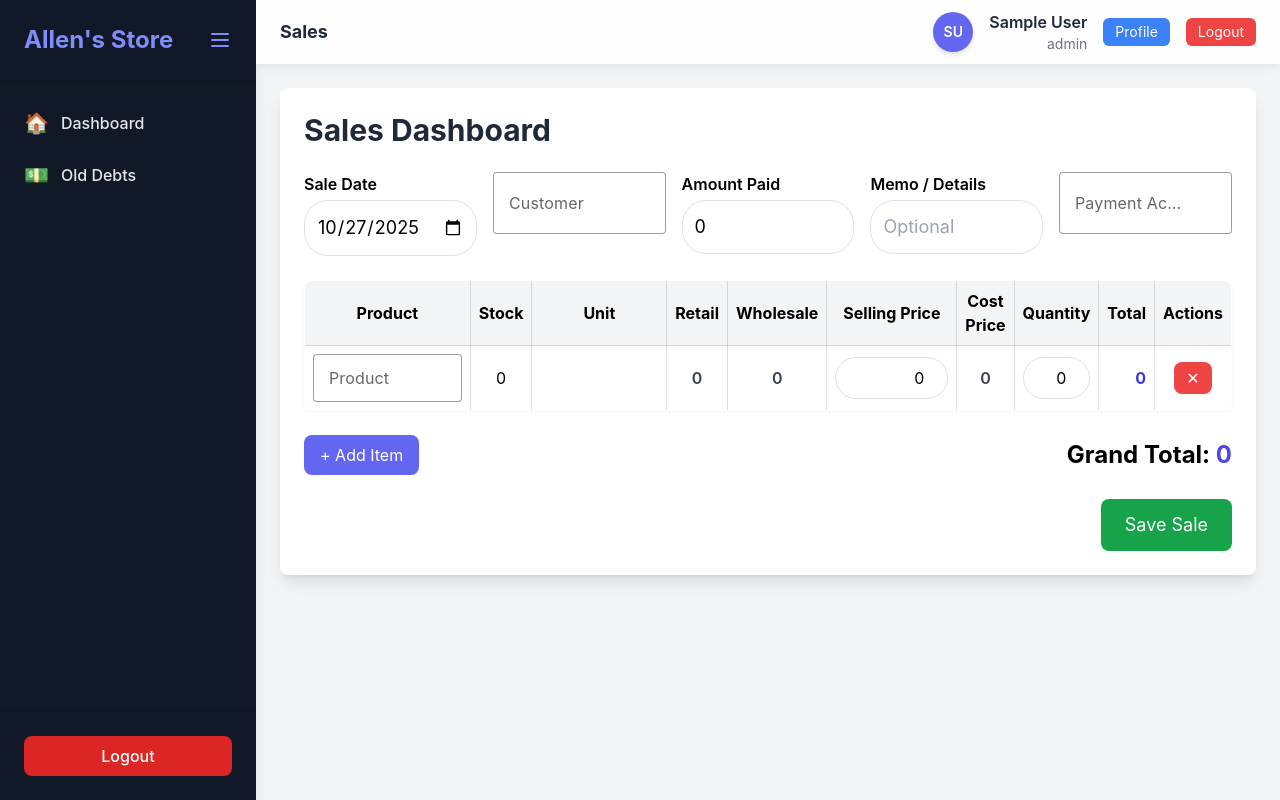
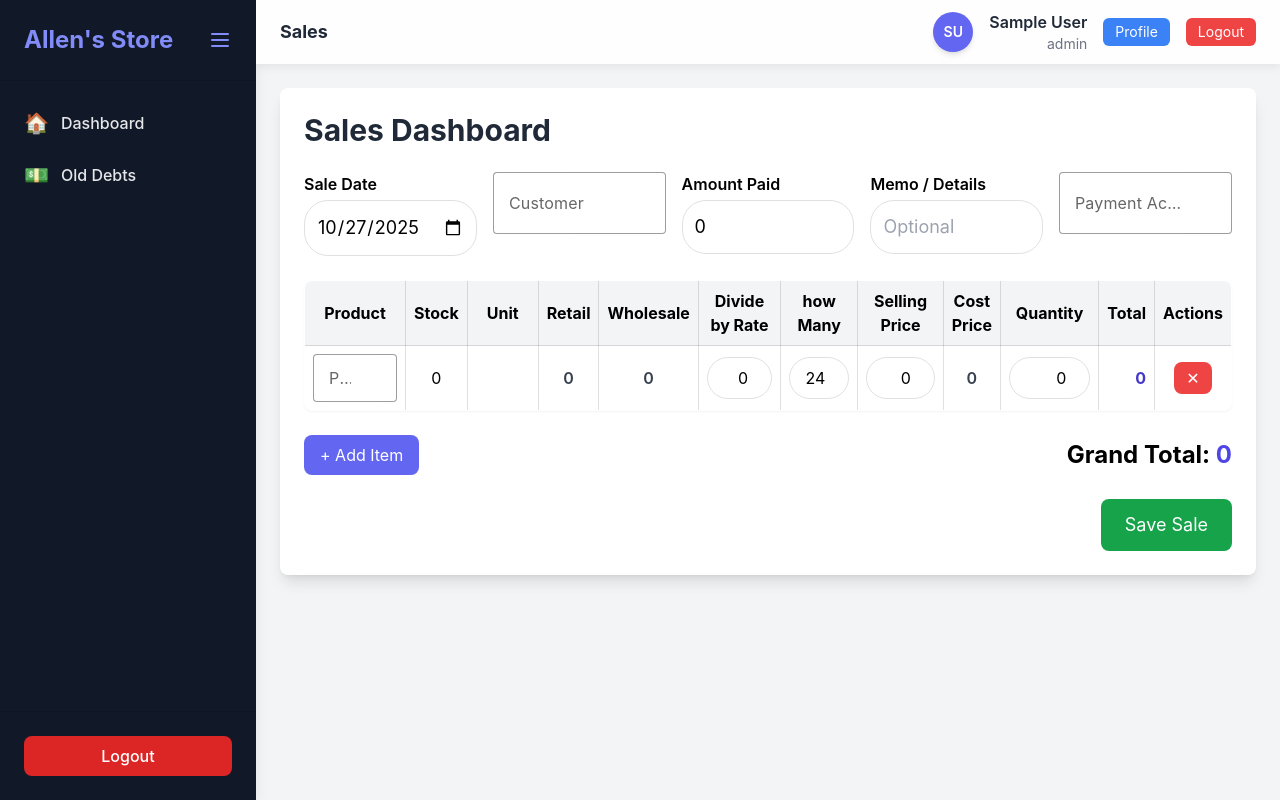
Before and after one commit to TVjacob/allens_shop_kasana, a Vue app in the folder allens_store_kasana-frontend/: page /sales in a window 1280 px wide. Built offline with nearby package versions, Linux system fonts and the light colour scheme; no server answers; sample sign-in values are in the browser's storage.

Commit message:
this is a fix on the following

```diff
--- a/allens_store_kasana-frontend/src/pages/Purchases.vue
+++ b/allens_store_kasana-frontend/src/pages/Purchases.vue
@@ -59,6 +59,8 @@
           <th class="p-2 border">Product</th>
           <th class="p-2 border">Unit</th>
           <th class="p-2 border">Stock</th>
+          <th class="p-2 border">Divide by Rate</th>
+          <th class="p-2 border">how Many</th>
           <th class="p-2 border">Buying price</th>
           <th class="p-2 border">Wholesale</th>
           <th class="p-2 border">Retail</th>
@@ -90,6 +92,9 @@
               <p v-if="errors[`product_${idx}`]" class="text-red-500 text-xs">{{ errors[`product_${idx}`] }}</p>
             </td>
 
+
+
+
             <!-- Unit -->
             <td class="p-2 border text-center">
               <select
@@ -111,6 +116,30 @@
 
             <!-- Stock -->
             <td class="p-2 border text-center">{{ item.stock_qty }}</td>
+
+                      <!-- Rate -->
+          <td class="p-2 border text-base w-48">
+            <input
+              type="number"
+              v-model.number="item.rate"
+              min="0"
+              placeholder="0"
+              @input="recalculateUnitPrice(item)"
+              class="w-full text-right border border-gray-300 rounded-xl p-2 text-base focus:ring-2 focus:ring-indigo-400 transition"
+            />
+          </td>
+          <!-- Quantity Divider -->
+          <td class="p-2 border text-base w-48">
+            <input
+              type="number"
+              v-model.number="item.quantity_number"
+              min="1"
+              placeholder="1"
+              @input="recalculateQuantityRate(item)"
+              class="w-full text-right border border-gray-300 rounded-xl p-2 text-base focus:ring-2 focus:ring-indigo-400 transition"
+            />
+          </td>
+
 
             <!-- Editable Cost -->
             <td class="p-2 border text-right">
@@ -332,7 +361,22 @@ const onUnitSelect = (idx) => {
   item.container = unit.container || null
   calculateTotal(item)
 }
-
+const recalculateQuantityRate = (item) => {
+  if (item.quantity_number > 0) {
+    item.cost_price = item.rate / item.quantity_number
+  } else {
+    item.cost_price = item.wholesale_price || 0
+  }
+  calculateTotal(item)
+}
+const recalculateUnitPrice = (item) => {
+  if (item.rate && item.rate > 0) {
+    item.cost_price = item.rate / (item.quantity_number || item.conversion_quantity || 1)
+  } else {
+    item.cost_price = item.wholesale_price || 0
+  }
+  calculateTotal(item)
+}
 // -------- Table Logic --------
 const addRow = () => {
   poItems.value.push({
@@ -347,6 +391,9 @@ const addRow = () => {
     quantity: 0,
     total_price: 0,
     searchResults: [],
+    rate: 0, // 🔹 newly added
+    quantity_number: 24, // ✅ newly added
+
     loading: false,
     container: null,
   })
--- a/allens_store_kasana-frontend/src/pages/Sales.vue
+++ b/allens_store_kasana-frontend/src/pages/Sales.vue
@@ -80,10 +80,13 @@
           <th class="p-2 border w-56">Unit</th>
           <th class="p-2 border">Retail</th>
           <th class="p-2 border">Wholesale</th>
+          <th class="p-2 border">Divide by Rate</th>
+          <th class="p-2 border">how Many</th>
           <th class="p-2 border">Selling Price</th>
           <th class="p-2 border">Cost Price </th>
 
           <th class="p-2 border">Quantity</th>
+
           <th class="p-2 border">Total</th>
           <th class="p-2 border">Actions</th>
         </tr>
@@ -149,6 +152,30 @@
             {{ formatPrice(item.wholesale_price) }}
           </td>
 
+          <!-- Rate -->
+          <td class="p-2 border text-base w-48">
+            <input
+              type="number"
+              v-model.number="item.rate"
+              min="0"
+              placeholder="0"
+              @input="recalculateUnitPrice(item)"
+              class="w-full text-right border border-gray-300 rounded-xl p-2 text-base focus:ring-2 focus:ring-indigo-400 transition"
+            />
+          </td>
+          <!-- Quantity Divider -->
+          <td class="p-2 border text-base w-48">
+            <input
+              type="number"
+              v-model.number="item.quantity_number"
+              min="1"
+              placeholder="1"
+              @input="recalculateQuantityRate(item)"
+              class="w-full text-right border border-gray-300 rounded-xl p-2 text-base focus:ring-2 focus:ring-indigo-400 transition"
+            />
+          </td>
+
+
           <!-- Unit Price -->
           <td class="p-2 border text-right text-base w-48">
           <input
@@ -167,7 +194,7 @@
             {{ formatPrice(item.last_purchase_price) }}
           </td>
           <!-- Quantity -->
-          <td class="p-2 border">
+          <td class="p-2 border text-base w-48">
             <input
               type="number"
               v-model.number="item.quantity"
@@ -178,6 +205,8 @@
               {{ saleItemsErrors[idx].quantity }}
             </p>
           </td>
+
+
 
           <!-- Total -->
           <td class="p-2 border text-right font-bold text-indigo-700">
@@ -344,10 +373,27 @@ const selectProduct = async (id, idx) => {
       item.retail_price = item.units[0].retail_price ?? 0
       item.wholesale_price = item.units[0].wholesale_price ?? 0
       item.unit_price = item.units[0].wholesale_price ?? 0
+      item.conversion_quantity= item.units[0].conversion_quantity ?? 1
     }
   } catch (err) {
     console.error('Failed to fetch units:', err)
   }
+}
+const recalculateQuantityRate = (item) => {
+  if (item.quantity_number > 0) {
+    item.unit_price = item.rate / item.quantity_number
+  } else {
+    item.unit_price = item.wholesale_price || 0
+  }
+  calculateTotal(item)
+}
+const recalculateUnitPrice = (item) => {
+  if (item.rate && item.rate > 0) {
+    item.unit_price = item.rate / (item.quantity_number || item.conversion_quantity || 1)
+  } else {
+    item.unit_price = item.wholesale_price || 0
+  }
+  calculateTotal(item)
 }
 
 const selectUnit = (unitId, idx) => {
@@ -358,6 +404,7 @@ const selectUnit = (unitId, idx) => {
   item.retail_price = selected.retail_price ?? 0
   item.wholesale_price = selected.wholesale_price ?? 0
   item.unit_price = selected.wholesale_price ?? 0
+  item.conversion_quantity= selected.conversion_quantity??1
 
   calculateTotal(item)
 }
@@ -377,7 +424,11 @@ const addRow = () => {
     selectedUnitObj: null,
     units: [],
     searchResults: [],
-    loading: false
+    rate: 0, // 🔹 newly added
+    quantity_number: 24, // ✅ newly added
+
+    loading: false,
+    conversion_quantity:1
   })
   saleItemsErrors.value.push({ product_id: '', quantity: '', unit_id: '', unit_price: '' })
 }
@@ -393,6 +444,17 @@ const validateQuantity = (item, idx) => {
   if (item.quantity > item.stock_qty) item.quantity = item.stock_qty
   calculateTotal(item)
 }
+
+// const recalculateUnitPrice = (item) => {
+//   if (item.rate && item.rate > 0) {
+//     // derive new unit price
+//     item.unit_price =  item.rate /item.conversion_quantity
+//   } else {
+//     // reset to default if cleared
+//     item.unit_price = item.wholesale_price || 0
+//   }
+//   calculateTotal(item)
+// }
 
 // ---------- Validation ----------
 const validateSale = () => {
```
